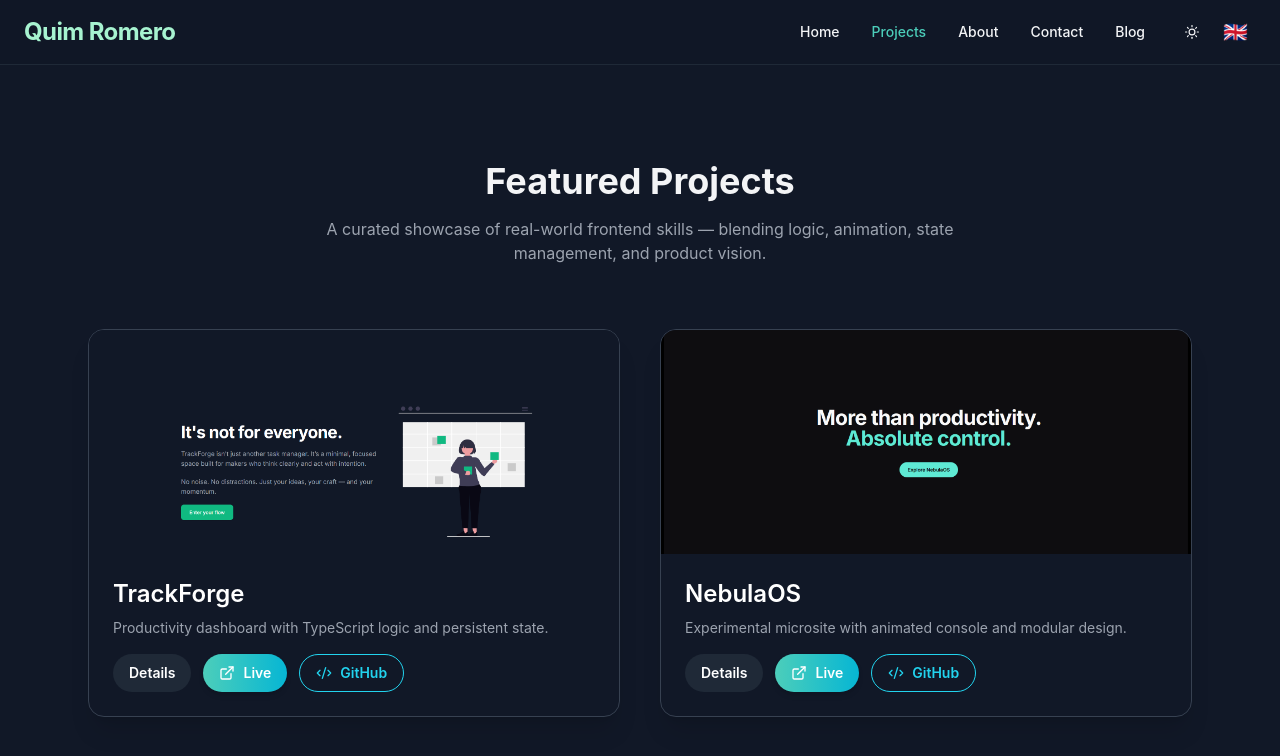
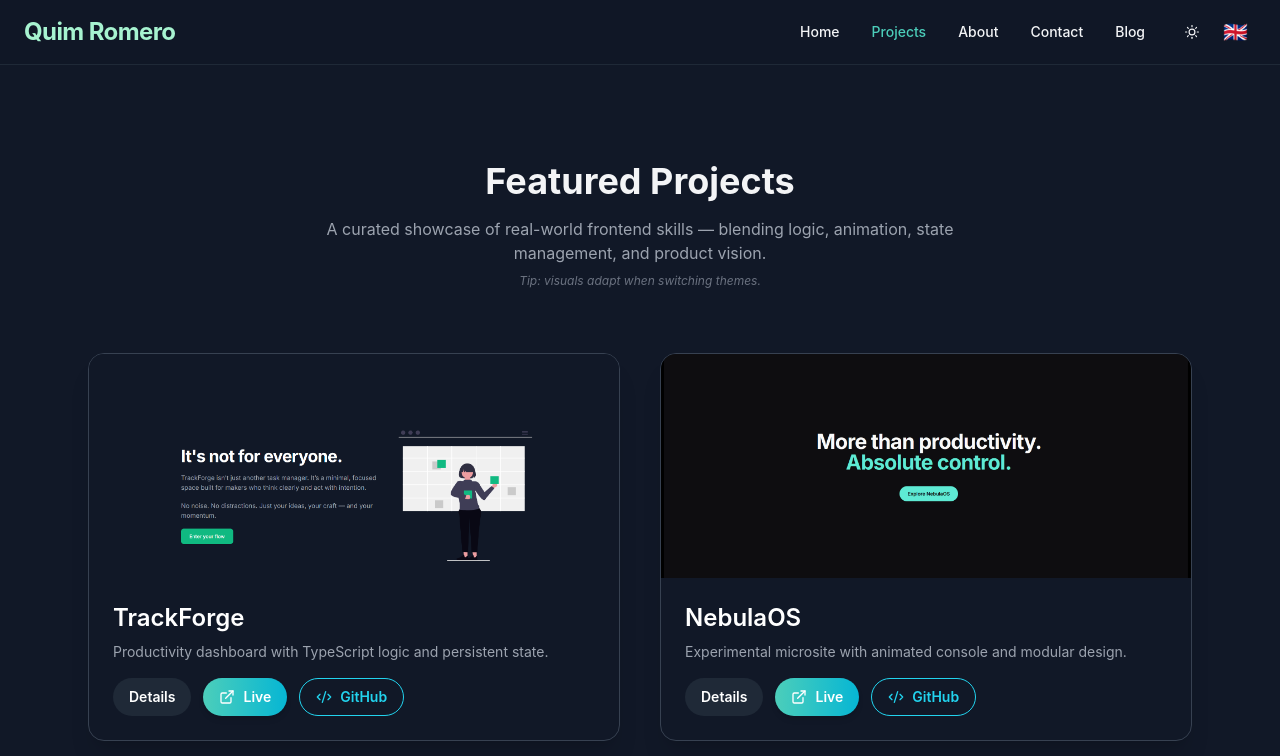
Before and after one commit to quim-romero/portfolio, a React (Vite) app: page /projects in a window 1280 px wide. Shown: the top 756 px of the page. Built offline with nearby package versions, Linux system fonts and the light colour scheme.

Commit message:
feat(i18n): add subtle theme-switching hint to projects section

```diff
--- a/src/i18n/en/projects.ts
+++ b/src/i18n/en/projects.ts
@@ -7,6 +7,7 @@ export default {
   heading: "Featured Projects",
   subheading:
     "A curated showcase of real-world frontend skills — blending logic, animation, state management, and product vision.",
+  hint: "Tip: visuals adapt when switching themes.",
   novatech: {
     title: "NovaTech Solutions",
     description:
@@ -34,7 +35,6 @@ export default {
   },
   clientflow: {
     title: "ClientFlow",
-    description:
-      "Multi-step onboarding flow with validation and file uploads.",
+    description: "Multi-step onboarding flow with validation and file uploads.",
   },
 };
--- a/src/i18n/es/projects.ts
+++ b/src/i18n/es/projects.ts
@@ -7,6 +7,7 @@ export default {
   heading: "Proyectos destacados",
   subheading:
     "Una selección curada de habilidades frontend aplicadas al mundo real — combinando lógica, animación, gestión de estado y visión de producto.",
+  hint: "Pista: las imágenes cambian al alternar entre modo claro y oscuro.",
   novatech: {
     title: "NovaTech Solutions",
     description:
--- a/src/pages/Projects.tsx
+++ b/src/pages/Projects.tsx
@@ -63,6 +63,10 @@ export default function Projects() {
             </h1>
             <p className="text-muted dark:text-gray-400 max-w-2xl mx-auto">
               {t("projects", "subheading", lang)}
+            </p>
+
+            <p className="text-xs text-gray-500 dark:text-gray-500 mt-2 italic">
+              {t("projects", "hint", lang)}
             </p>
           </motion.div>
 
```
